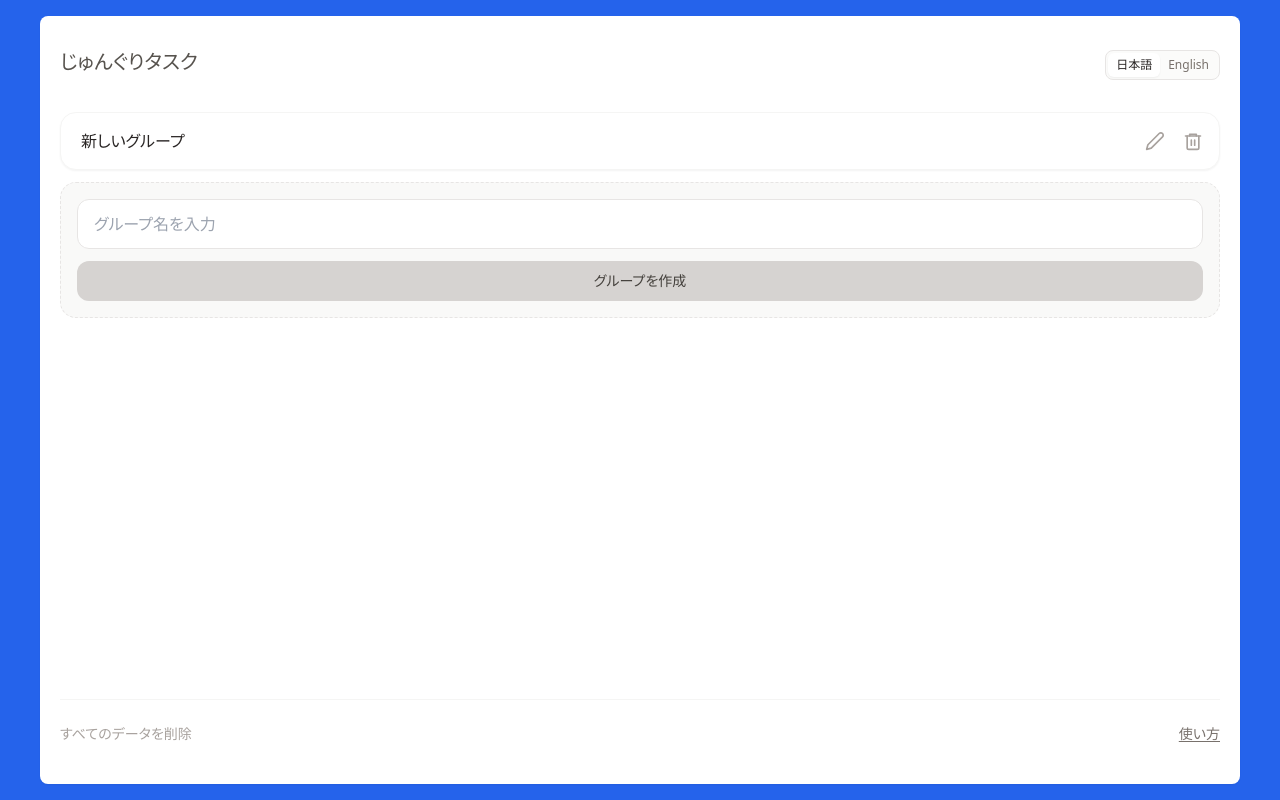
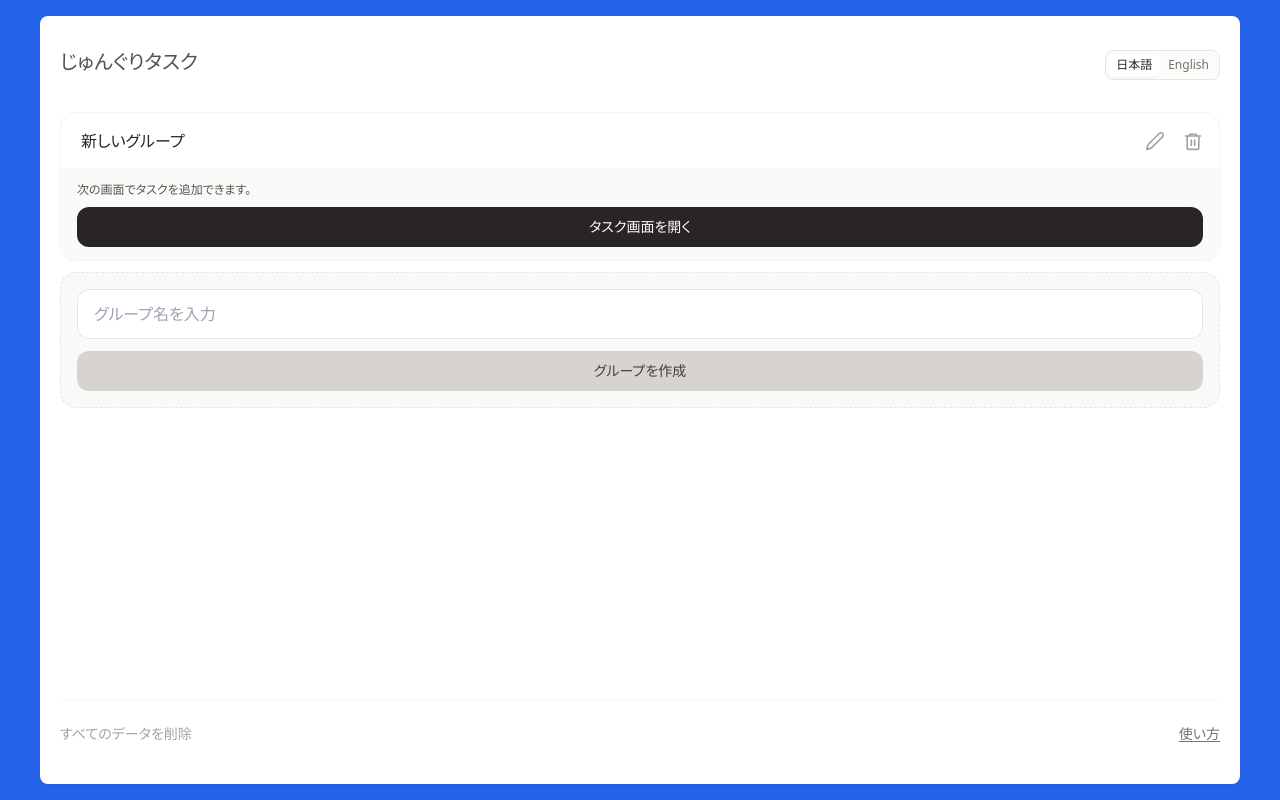
Before and after one commit to kt-hakama/JunguriTask, a React (Vite) app: page / in a window 1280 px wide. Both pictures are taken after a click on the button "グループを作成". Built offline with nearby package versions, Linux system fonts and the light colour scheme.

Commit message:
タスク作成画面への導線用メッセージを追加

```diff
--- a/src/App.jsx
+++ b/src/App.jsx
@@ -9,8 +9,12 @@ export default function App() {
   const [data, setData] = useLocalStorage()
   const [activeListId, setActiveListId] = useState(null)
   const [showHelp, setShowHelp] = useState(false)
+  const [pendingTaskScreenListId, setPendingTaskScreenListId] = useState(null)
 
-  const handleOpenList = (listId) => setActiveListId(listId)
+  const handleOpenList = (listId) => {
+    setPendingTaskScreenListId(null)
+    setActiveListId(listId)
+  }
   const handleBack = () => setActiveListId(null)
 
   const activeList = data.lists.find((l) => l.id === activeListId)
@@ -38,6 +42,9 @@ export default function App() {
               setData={setData}
               onOpenList={handleOpenList}
               onOpenHelp={() => setShowHelp(true)}
+              pendingTaskScreenListId={pendingTaskScreenListId}
+              onGroupCreated={setPendingTaskScreenListId}
+              onDismissPending={() => setPendingTaskScreenListId(null)}
             />
           )}
         </div>
--- a/src/components/ListSelection.jsx
+++ b/src/components/ListSelection.jsx
@@ -7,7 +7,15 @@ import { PencilIcon, TrashIcon } from './icons'
 
 const MAX_LISTS = 3
 
-export default function ListSelection({ lists, setData, onOpenList, onOpenHelp }) {
+export default function ListSelection({
+  lists,
+  setData,
+  onOpenList,
+  onOpenHelp,
+  pendingTaskScreenListId,
+  onGroupCreated,
+  onDismissPending,
+}) {
   const { t } = useLocale()
   const [editingId, setEditingId] = useState(null)
   const [editName, setEditName] = useState('')
@@ -17,12 +25,13 @@ export default function ListSelection({ lists, setData, onOpenList, onOpenHelp }
   const handleCreateList = () => {
     if (lists.length >= MAX_LISTS) return
     const name = newListName.trim() || t('listSelection.defaultListName')
+    const newId = generateId()
     setData((prev) => ({
       ...prev,
       lists: [
         ...prev.lists,
         {
-          id: generateId(),
+          id: newId,
           name,
           tasks: [],
           completionLog: [],
@@ -30,9 +39,11 @@ export default function ListSelection({ lists, setData, onOpenList, onOpenHelp }
       ],
     }))
     setNewListName('')
+    onGroupCreated(newId)
   }
 
   const handleDeleteList = (listId) => {
+    if (listId === pendingTaskScreenListId) onDismissPending()
     setData((prev) => ({
       ...prev,
       lists: prev.lists.filter((l) => l.id !== listId),
@@ -58,6 +69,7 @@ export default function ListSelection({ lists, setData, onOpenList, onOpenHelp }
   }
 
   const handleReset = () => {
+    onDismissPending()
     resetAllData(setData)
     setShowResetConfirm(false)
   }
@@ -109,6 +121,7 @@ export default function ListSelection({ lists, setData, onOpenList, onOpenHelp }
             ) : (
               <div className="flex items-center">
                 <button
+                  type="button"
                   onClick={() => onOpenList(list.id)}
                   className="flex-1 px-5 py-4 text-left text-base text-stone-800 transition-opacity duration-150 hover:opacity-75"
                 >
@@ -132,6 +145,21 @@ export default function ListSelection({ lists, setData, onOpenList, onOpenHelp }
                     <TrashIcon className="h-5 w-5" />
                   </button>
                 </div>
+              </div>
+            )}
+            {pendingTaskScreenListId === list.id && editingId !== list.id && (
+              <div className="border-t border-stone-100 bg-stone-50/90 px-4 py-3">
+                <p className="m-0 mb-2 text-xs leading-snug text-stone-600">
+                  {t('listSelection.openTaskScreenHint')}
+                </p>
+                <button
+                  type="button"
+                  onClick={() => onOpenList(list.id)}
+                  className="w-full rounded-xl bg-stone-800 py-2.5 text-sm font-medium text-white transition-colors hover:bg-stone-700"
+                  aria-label={`${list.name} — ${t('listSelection.openTaskScreen')}`}
+                >
+                  {t('listSelection.openTaskScreen')}
+                </button>
               </div>
             )}
           </div>
--- a/src/i18n/messages.js
+++ b/src/i18n/messages.js
@@ -29,6 +29,8 @@ export const messages = {
       deleteAllData: 'すべてのデータを削除',
       resetConfirm: 'すべてのグループとタスクが削除されます。よろしいですか？',
       defaultListName: '新しいグループ',
+      openTaskScreenHint: '次の画面でタスクを追加できます。',
+      openTaskScreen: 'タスク画面を開く',
     },
     taskScreen: {
       back: '戻る',
@@ -94,6 +96,8 @@ export const messages = {
       deleteAllData: 'Delete all data',
       resetConfirm: 'All groups and tasks will be deleted. Are you sure?',
       defaultListName: 'New group',
+      openTaskScreenHint: 'Add tasks on the next screen.',
+      openTaskScreen: 'Open task screen',
     },
     taskScreen: {
       back: 'Back',
```
